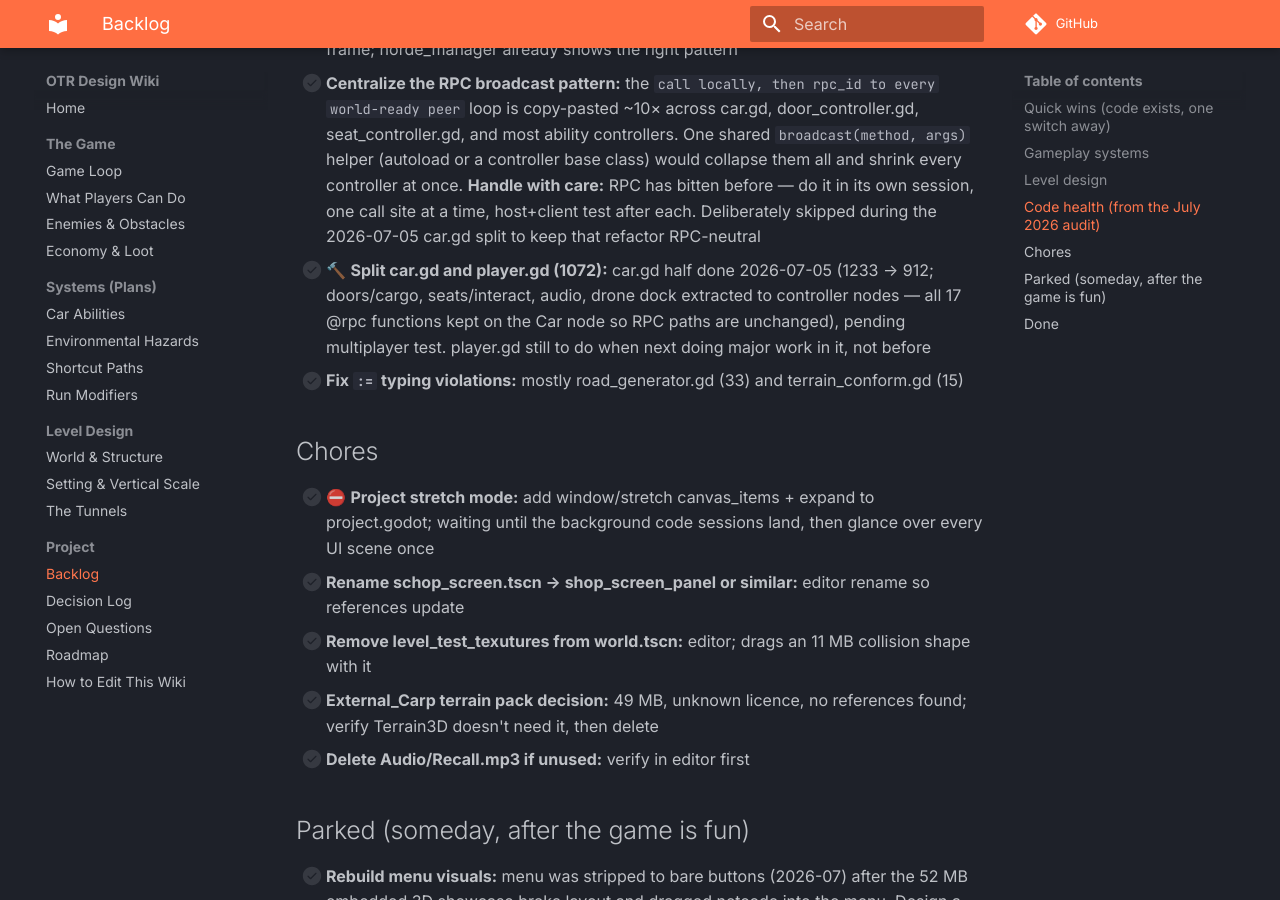
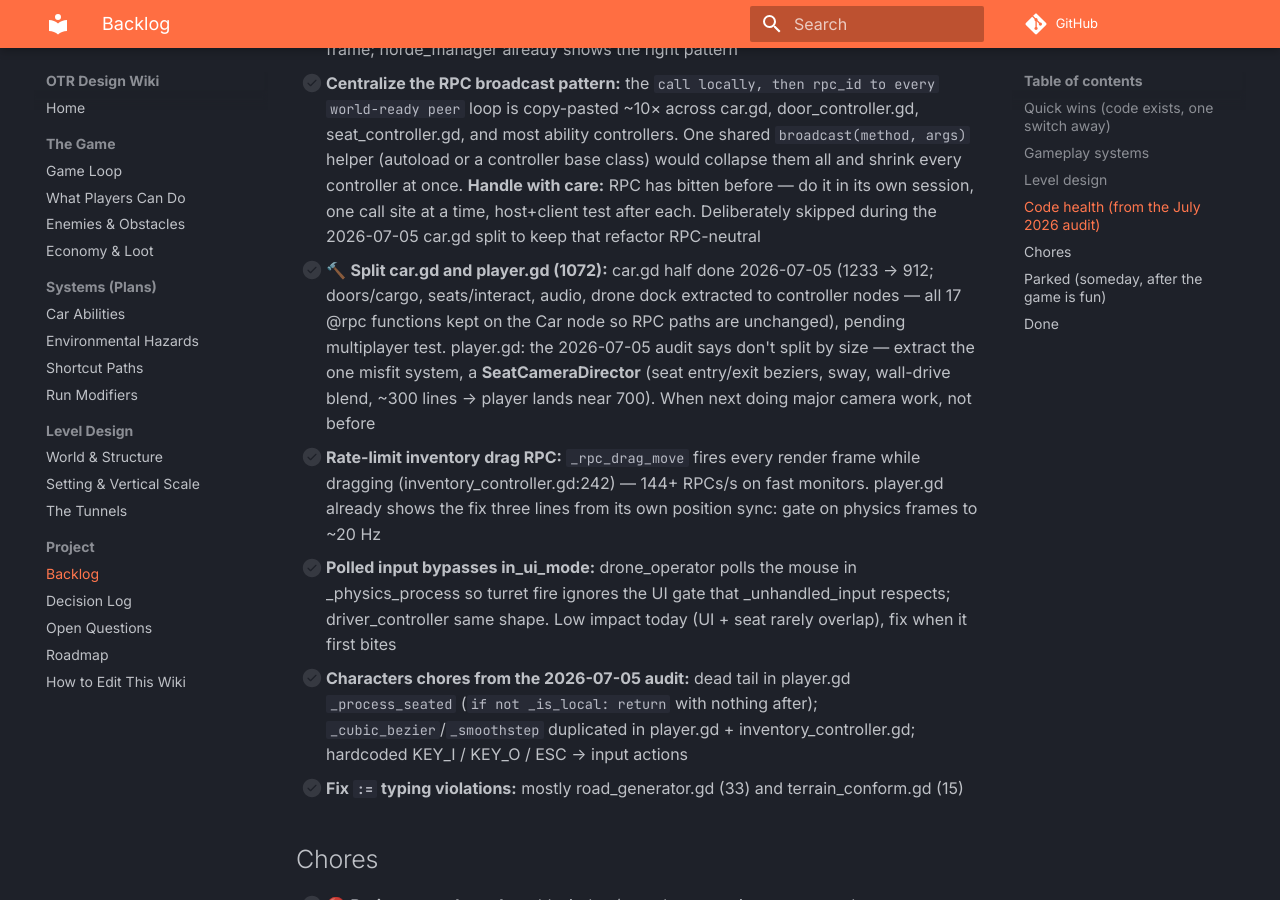
Before and after one commit to cap7n/otr-docs, an MkDocs documentation site: the page built from docs/project/backlog.md, in a window 1280 px wide and 900 px high, scrolled down 2207 px. Built offline with MkDocs 1.6.1 and Material for MkDocs 9.7.7, drawn with Linux system fonts in a browser that asks for light colours; comment, search, counter and statistics services are not loaded.

Commit message:
Characters audit 2026-07-05: findings to backlog; distributed-authority decision generalized
Co-Authored-By: Claude Opus 4.8 <noreply@anthropic.com>

```diff
--- a/docs/project/backlog.md
+++ b/docs/project/backlog.md
@@ -45,7 +45,10 @@ Conventions: `🔨` = in progress · `⛔` = blocked by a decision or another it
 - [ ] 🔨 **Globals.DEBUG flag + gate 50+ prints:** running as background task
 - [ ] **Cache enemy target scans:** 5 enemy scripts call get_nodes_in_group every physics frame; horde_manager already shows the right pattern
 - [ ] **Centralize the RPC broadcast pattern:** the `call locally, then rpc_id to every world-ready peer` loop is copy-pasted ~10× across car.gd, door_controller.gd, seat_controller.gd, and most ability controllers. One shared `broadcast(method, args)` helper (autoload or a controller base class) would collapse them all and shrink every controller at once. **Handle with care:** RPC has bitten before — do it in its own session, one call site at a time, host+client test after each. Deliberately skipped during the 2026-07-05 car.gd split to keep that refactor RPC-neutral
-- [ ] 🔨 **Split car.gd and player.gd (1072):** car.gd half done 2026-07-05 (1233 → 912; doors/cargo, seats/interact, audio, drone dock extracted to controller nodes — all 17 @rpc functions kept on the Car node so RPC paths are unchanged), pending multiplayer test. player.gd still to do when next doing major work in it, not before
+- [ ] 🔨 **Split car.gd and player.gd (1072):** car.gd half done 2026-07-05 (1233 → 912; doors/cargo, seats/interact, audio, drone dock extracted to controller nodes — all 17 @rpc functions kept on the Car node so RPC paths are unchanged), pending multiplayer test. player.gd: the 2026-07-05 audit says don't split by size — extract the one misfit system, a **SeatCameraDirector** (seat entry/exit beziers, sway, wall-drive blend, ~300 lines → player lands near 700). When next doing major camera work, not before
+- [ ] **Rate-limit inventory drag RPC:** `_rpc_drag_move` fires every render frame while dragging (inventory_controller.gd:242) — 144+ RPCs/s on fast monitors. player.gd already shows the fix three lines from its own position sync: gate on physics frames to ~20 Hz
+- [ ] **Polled input bypasses in_ui_mode:** drone_operator polls the mouse in _physics_process so turret fire ignores the UI gate that _unhandled_input respects; driver_controller same shape. Low impact today (UI + seat rarely overlap), fix when it first bites
+- [ ] **Characters chores from the 2026-07-05 audit:** dead tail in player.gd `_process_seated` (`if not _is_local: return` with nothing after); `_cubic_bezier`/`_smoothstep` duplicated in player.gd + inventory_controller.gd; hardcoded KEY_I / KEY_O / ESC → input actions
 - [ ] **Fix `:=` typing violations:** mostly road_generator.gd (33) and terrain_conform.gd (15)
 
 ## Chores
```
Also changed, not shown: docs/project/decisions.md (+1 -1 lines).
